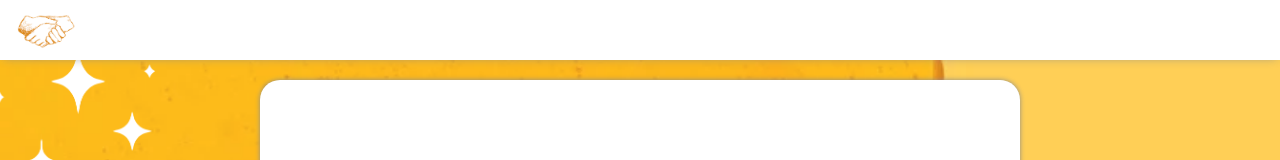
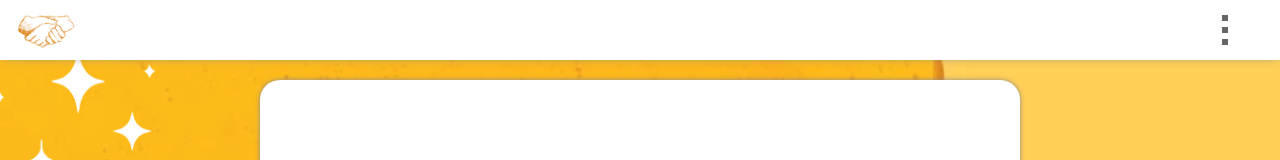
Before and after one commit to time2fishman/agree-to-disagree, a React (Create React App) app: page /about in a window 1280 px wide. Shown: the top 160 px of the page. Built offline with nearby package versions, Linux system fonts and the light colour scheme; a web font is replaced by a local one.

Commit message:
basics of drop down menu/navigation

```diff
--- a/src/App.js
+++ b/src/App.js
@@ -21,6 +21,8 @@ function App() {
   const [navBarVisible, setNavBarVisible] = useState('NavBar-container hidden')
   const [mainPageVisible, setMainPageVisible] = useState('MainPage-main hidden')
   const [playArray, setPlayArray] = useState([])
+  const [logoClassName, setLogoClassName] = useState('AgreeToDisagreeLogo')
+  const [startButtonClassName, setStartButtonClassName] = useState('start-button')
 
   //Return routes
   return (
@@ -29,7 +31,9 @@ function App() {
         <AppContext.Provider value={
           {navBarVisible, setNavBarVisible,
           mainPageVisible, setMainPageVisible,
-          playArray, setPlayArray}
+          playArray, setPlayArray,
+          logoClassName, setLogoClassName,
+          startButtonClassName, setStartButtonClassName}
         }>
           <NavBar />
           <Routes>
--- a/src/components/AboutPage/AboutPage.css
+++ b/src/components/AboutPage/AboutPage.css
@@ -46,6 +46,7 @@
     justify-content: space-around;
     flex-basis: auto;
     font-size: 17px;
+    list-style: none;
 }
 .aboutPictures {
     display: flex;
@@ -57,10 +58,6 @@
 }
 .aboutPictures:hover {
     opacity: 0.5;
-}
-li {
-    list-style: none;
-
 }
 
 i {
--- a/src/components/AboutPage/AboutPage.js
+++ b/src/components/AboutPage/AboutPage.js
@@ -5,11 +5,15 @@ import './AboutPage.css'
 const AboutPage = () => {
 
     const {
-        navBarVisible, setNavBarVisible
+        navBarVisible, setNavBarVisible,
+        setLogoClassName,
+        setStartButtonClassName
     }
     =useContext(AppContext)
 
     setNavBarVisible('NavBar-container')
+    setLogoClassName('AgreeToDisagreeLogo animated rollOut hidden')
+    setStartButtonClassName('start-button clicked')
 
 
     return (
--- a/src/components/NavBar/NavBar.css
+++ b/src/components/NavBar/NavBar.css
@@ -23,3 +23,63 @@
     margin-top: -20px;
     height: 100px;
 }
+
+.dropList {
+    display: flex;
+    flex-direction: column;
+    margin-top: -60px;
+    list-style: square;
+    position: absolute;
+    left: 95vw;
+    top: 7vh;
+    align-content: flex-start;
+    cursor: pointer;
+}
+.navDots {
+    margin-left: 35px;
+}
+#dot1 {
+    position: relative;
+    top: 10px;
+}
+#dot3 {
+    position: relative;
+    bottom: 10px;
+}
+.hidden {
+    display: none;
+}
+.dropList:hover {
+    opacity: .5;
+}
+
+.dropFields {
+    list-style: none;
+    position: absolute;
+    left: 94vw;
+    top: 5vh;
+
+}
+.dropFields li {
+    border-bottom: 1px solid black;
+    background-color: white;
+    box-shadow: 0 0 10px -3px grey;
+}
+
+@media only screen and (min-width: 701px) and (max-width: 1299px) {
+    .dropList {
+        left: 91vw;
+    }
+    .dropFields {
+        left: 90vw;
+    }
+}
+
+@media only screen and (max-width: 700px) {
+    .dropList {
+        left: 80vw;
+    }
+    .dropFields {
+        left: 79vw;
+    }
+}
--- a/src/components/NavBar/NavBar.js
+++ b/src/components/NavBar/NavBar.js
@@ -1,6 +1,7 @@
-import React, { useContext } from 'react';
+import React, { useContext, useState } from 'react';
 import { AppContext } from '../../AppContext';
 import handShake from '../../images/handShake.png'
+import { Link } from "react-router-dom";
 import './NavBar.css'
 
 const NavBar = () => {
@@ -10,10 +11,28 @@ const NavBar = () => {
     }
     =useContext(AppContext)
 
+    const [isActive, setActive] = useState('false')
+
+    const menuToggle = () => {
+        setActive(!isActive)
+    }
+
     return (
         <div className='NavBar-main'>
             <div className={navBarVisible}>
                 <img className='handShake-icon' src={handShake} alt="handshake icon" />
+                <div className='dropMenu'>
+                <ul className='dropList' onClick={menuToggle}>
+                    <li className='navDots' id='dot1'></li>
+                    <li className='navDots'  id='dot2'></li>
+                    <li className='navDots'  id='dot3'></li>
+                </ul>
+                <ul className={isActive ? 'hidden': 'dropFields'}>
+                    <Link to='/*'><li>Home</li></Link>
+                    <Link to='/about'><li>About</li></Link>
+                    </ul>
+                </div>
+
             </div>
         </div>
     );
--- a/src/components/StartPage/StartPage.js
+++ b/src/components/StartPage/StartPage.js
@@ -2,15 +2,15 @@ import React, { useContext, useState } from 'react';
 import { Link } from 'react-router-dom';
 import { AppContext } from '../../AppContext';
 import agreeToDisagreeLogo from '../../images/agreeToDisagreeLogo.png';
-import './StartPage.css';
+import './StartPage.css'
 
 
 const StartPage = () => {
-
-    const [logoClassName, setLogoClassName] = useState('AgreeToDisagreeLogo')
-    const [startButtonClassName, setStartButtonClassName] = useState('start-button')
     const { setNavBarVisible,
-            setMainPageVisible} = useContext(AppContext)
+            setMainPageVisible,
+            logoClassName, setLogoClassName,
+            startButtonClassName, setStartButtonClassName
+            } = useContext(AppContext)
 
     function clickHandler(){
         setLogoClassName('AgreeToDisagreeLogo animated rollOut')
```
